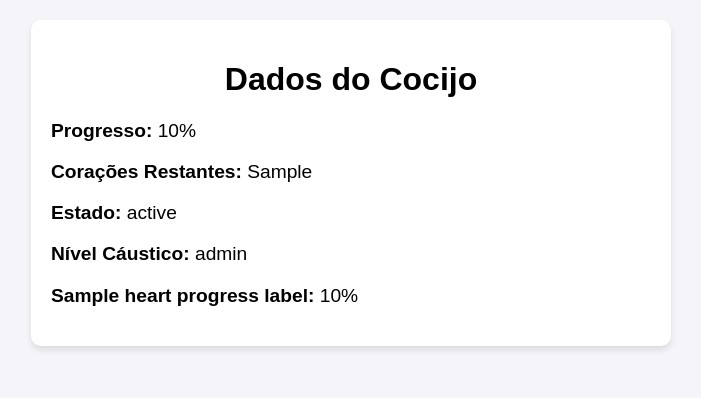
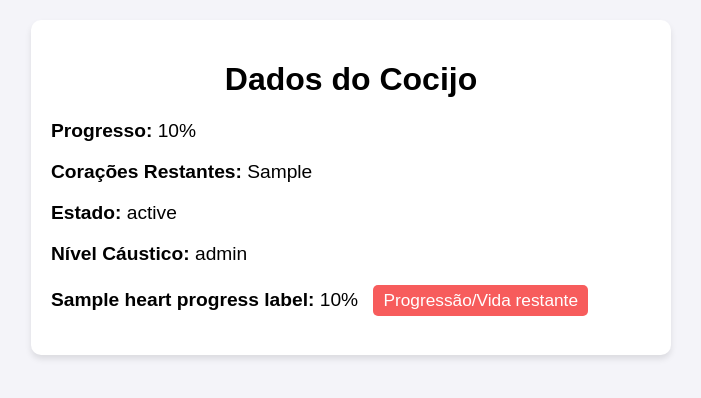
Before and after one commit to Rafsdutra/cocijo-tracker, a Flask app: template templates/index.html in a window 1280 px wide. Shown: the top 398 px of the page, without its empty margins (289-990 px from the left). Run offline with Flask 3, Linux system fonts and the light colour scheme; the template is opened without the code that fills it: most values are stand-ins (such as "Sample title", 1, 10 or a date in 2020).

Commit message:
adicionando botao para alternar modos de progressao da vida do coracao

```diff
--- a/templates/index.html
+++ b/templates/index.html
@@ -27,6 +27,19 @@
         .error {
             color: red;
         }
+        button {
+            margin-left: 10px;
+            padding: 5px 10px;
+            font-size: 0.9em;
+            border: none;
+            border-radius: 5px;
+            cursor: pointer;
+            background-color:rgb(247, 92, 92);
+            color: white;
+        }
+        button:hover {
+            background-color:rgb(104, 3, 3);
+        }
     </style>
 </head>
 <body>
@@ -39,9 +52,28 @@
             <p><strong>Corações Restantes:</strong> {{ cocijo.heartsRemaining }}</p>
             <p><strong>Estado:</strong> {{ cocijo.state }}</p>
             <p><strong>Nível Cáustico:</strong> {{ cocijo.causticLevel }}</p>
-            <p><strong>{{ heart_progress_label }}:</strong> {{ heart_progress|round(2) }}%</p>
-
+            <p>
+                <strong>{{ heart_progress_label }}:</strong>
+                <span id="heartProgressValue">{{ heart_progress|round(2) }}</span>%
+                <button onclick="toggleHeartProgress()">Progressão/Vida restante</button>
+            </p>
         {% endif %}
     </div>
+
+    <script>
+        let isProgressMode = true;
+        const progressPercentage = {{ heart_progress|round(2) }};
+        const remainingPercentage = (100 - progressPercentage).toFixed(2);
+
+        function toggleHeartProgress() {
+            const heartProgressValue = document.getElementById('heartProgressValue');
+            if (isProgressMode) {
+                heartProgressValue.textContent = remainingPercentage;
+            } else {
+                heartProgressValue.textContent = progressPercentage;
+            }
+            isProgressMode = !isProgressMode;
+        }
+    </script>
 </body>
 </html>
```
